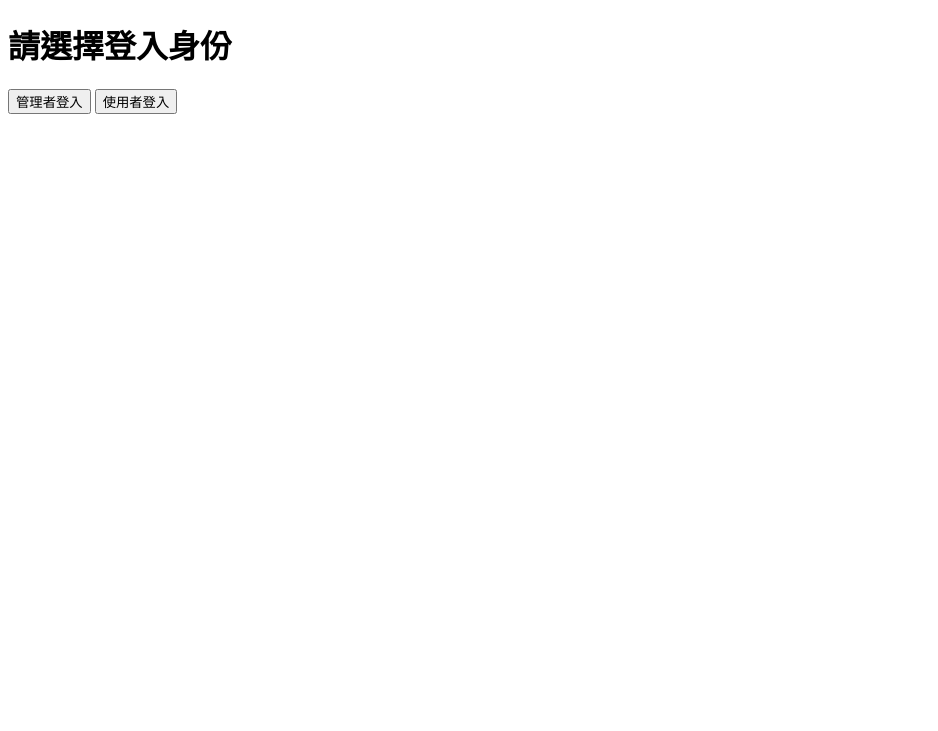
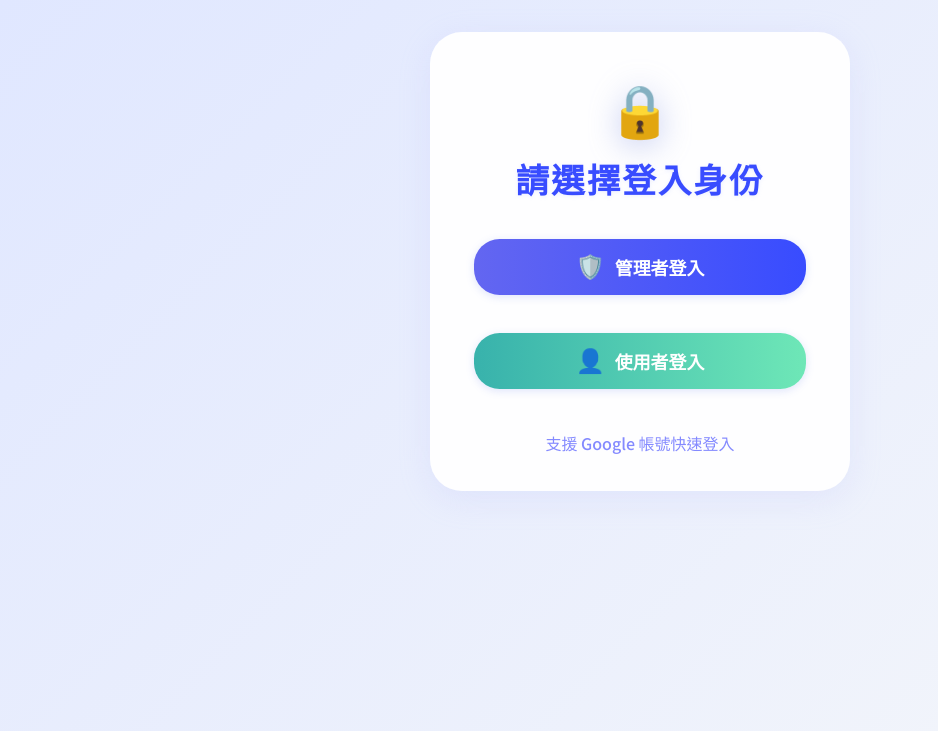
Before and after one commit to sixteen1600/FastAPI, a FastAPI app: page / in a window 1280 px wide. Shown: the top 731 px of the page, without its empty margins (0-938 px from the left). Run offline with FastAPI, Linux system fonts and the light colour scheme; some libraries are stand-ins or nearby versions.

Commit message:
Update index.html

```diff
--- a/week15/templates/index.html
+++ b/week15/templates/index.html
@@ -3,12 +3,24 @@
 <head>
     <meta charset="UTF-8">
     <title>登入選擇</title>
+    <meta name="viewport" content="width=device-width, initial-scale=1">
+    <link rel="stylesheet" href="/static/style.css">
+    <link rel="stylesheet" href="/static/index.css">
+
+    <!-- Google Fonts (美觀用) -->
+    <link href="https://fonts.googleapis.com/css2?family=Noto+Sans+TC:wght@500;700&display=swap" rel="stylesheet">
+
     <script type="module">
         import { initializeApp } from "https://www.gstatic.com/firebasejs/9.6.1/firebase-app.js";
         import { getAuth, signInWithPopup, GoogleAuthProvider } from "https://www.gstatic.com/firebasejs/9.6.1/firebase-auth.js";
 
         const firebaseConfig = {
-            // 換成你的
+            apiKey: "AIzaSyBeS4QmyFlY1kGk4wjJeEKA1OqZ9hsRw2k",
+            authDomain: "project-4744833769401526445.firebaseapp.com",
+            projectId: "project-4744833769401526445",
+            storageBucket: "project-4744833769401526445.firebasestorage.app",
+            messagingSenderId: "942642616229",
+            appId: "1:942642616229:web:1cd1a43ac9f56691d2ba4c"
         };
 
         const app = initializeApp(firebaseConfig);
@@ -22,10 +34,8 @@
                 const user = result.user;
                 const idToken = await user.getIdToken();
 
-                // 暫存 token
                 localStorage.setItem("idToken", idToken);
 
-                // 註冊或登入後端資料
                 await fetch("http://localhost:8000/google_login_or_register", {
                     method: "POST",
                     headers: {
@@ -39,7 +49,6 @@
                     })
                 });
 
-                // 確認實際身份
                 const res = await fetch("http://localhost:8000/whoami", {
                     method: "GET",
                     headers: {
@@ -64,8 +73,20 @@
     </script>
 </head>
 <body>
-    <h1>請選擇登入身份</h1>
-    <button onclick="adminLogin()">管理者登入</button>
-    <button onclick="userLogin()">使用者登入</button>
+    <div class="login-container">
+        <div class="login-icon">🔒</div>
+        <div class="login-title">請選擇登入身份</div>
+        <div class="role-btns">
+            <button class="admin" onclick="adminLogin()">
+                <span style="font-size:1.3em;">🛡️</span>
+                管理者登入
+            </button>
+            <button class="user" onclick="userLogin()">
+                <span style="font-size:1.3em;">👤</span>
+                使用者登入
+            </button>
+        </div>
+        <div class="tip">支援 Google 帳號快速登入</div>
+    </div>
 </body>
 </html>
```
